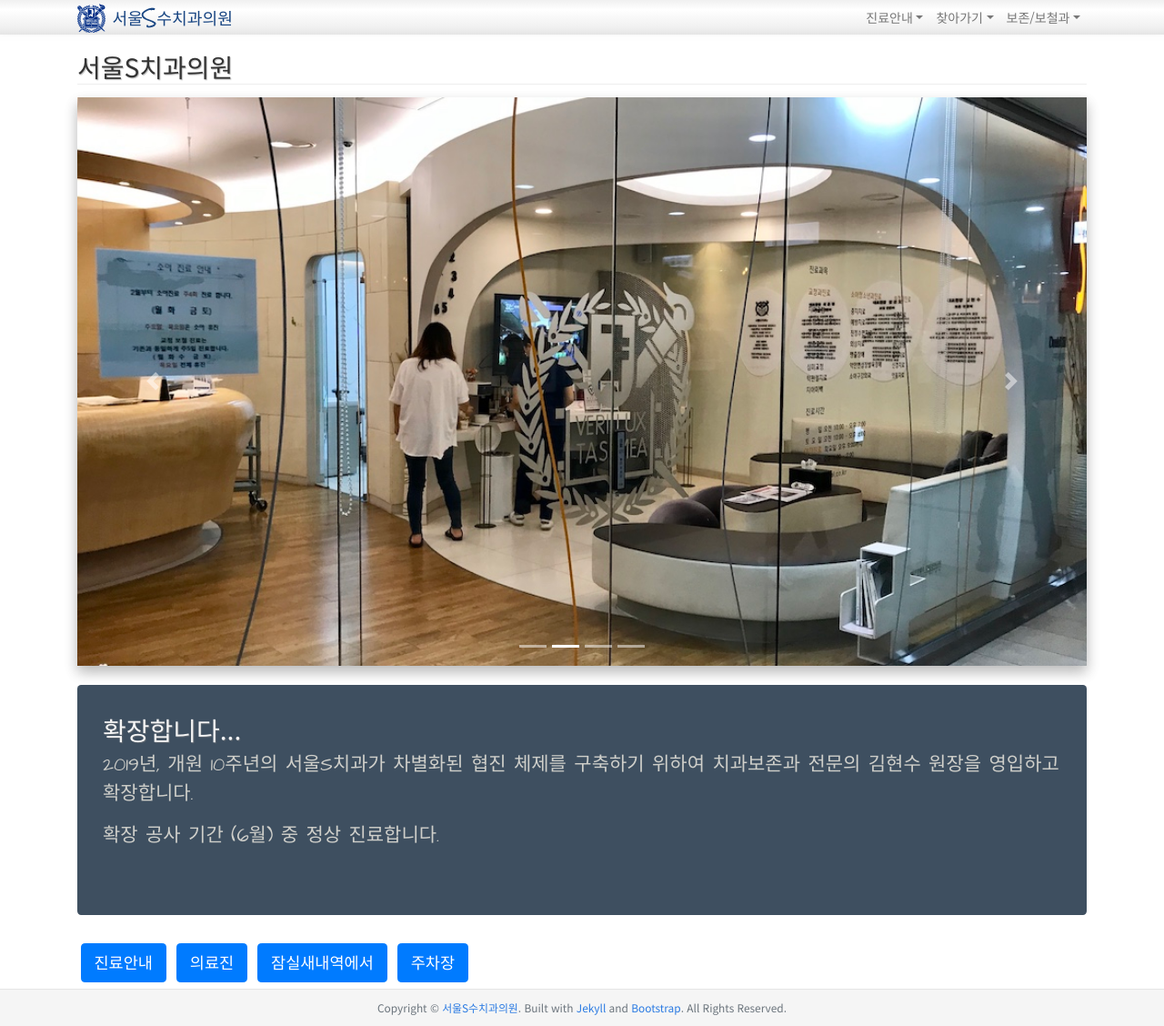
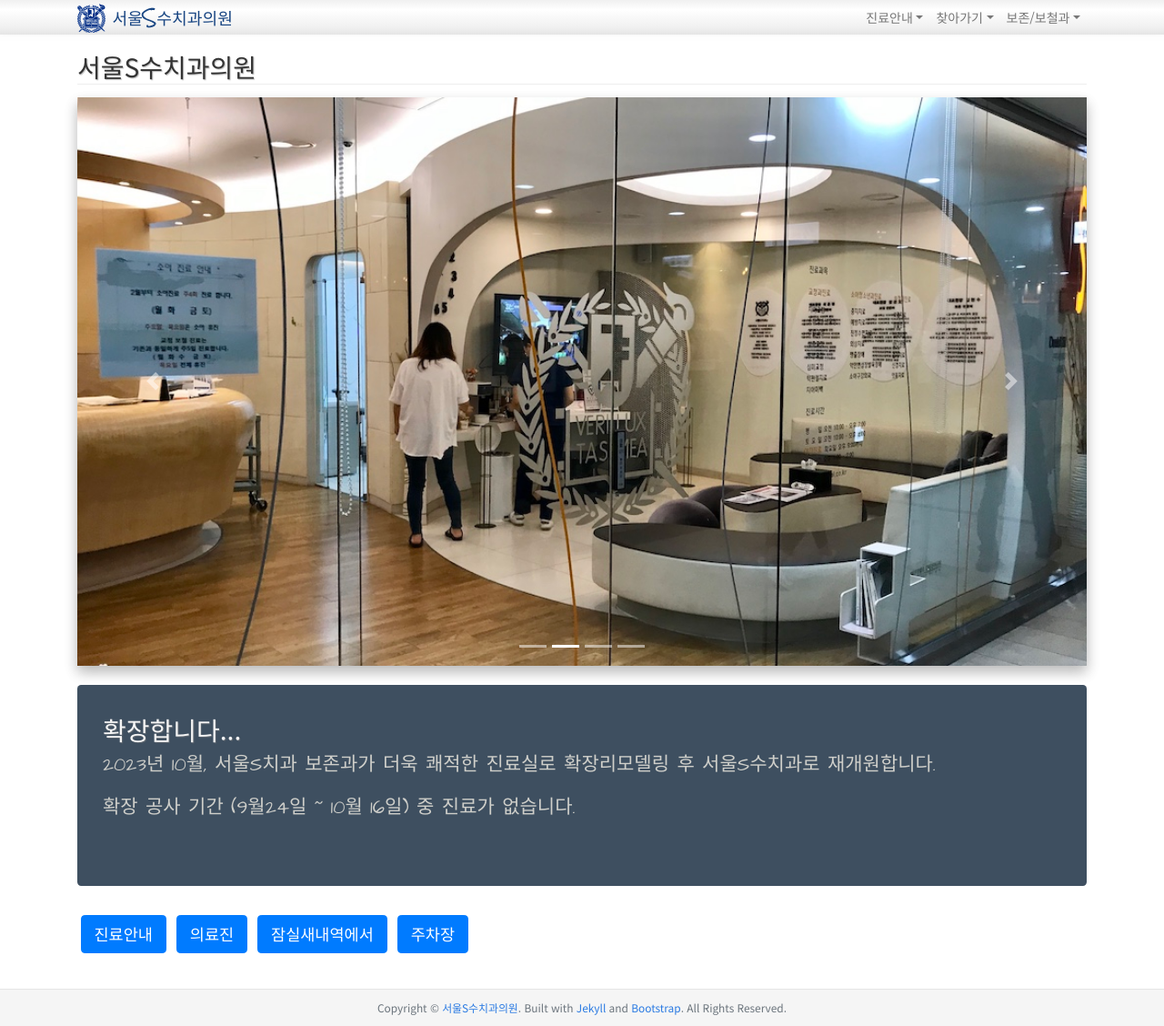
Before and after one commit to gehoon/sdental.clinic, a Jekyll site: the page built from index.html, in a window 1280 px wide and 1128 px high. Shown: the whole window at 91% size. Built offline with Jekyll 4.4.1, drawn with Linux system fonts in a browser that asks for light colours; some web fonts are replaced.

Commit message:
리모델링 공지

```diff
--- a/_config.yml
+++ b/_config.yml
@@ -2,7 +2,7 @@
 title: 서울S수치과의원
 email: gehoon@gmail.com
 logo: SNU_BL_xs.png
-description: 서울S치과; 경력 21년의 치과보존학전문의; 충치(수복)치료/신경치료/보철/임플란트/잇몸치료
+description: 서울S수치과; 경력 21년의 치과보존학전문의; 충치(수복)치료/신경치료/보철/임플란트/잇몸치료
 baseurl: "" # the subpath of your site, e.g. /blog
 github_username: gehoon
 
--- a/index.html
+++ b/index.html
@@ -1,11 +1,11 @@
 ---
 layout: default
-description: 서울S치과의원
+description: 서울S치과; 경력 21년의 치과보존학전문의; 충치(수복)치료/신경치료/보철/임플란트/잇몸치료
 ---
 
 <div id="home" class="mb-2">
 	<header>
-		<h1>서울S치과의원</h1>
+		<h1>서울S수치과의원</h1>
 	</header>
 
   <div id="carouselIndicators" class="carousel slide shadow mb-4" data-ride="carousel">
@@ -42,8 +42,8 @@ description: 서울S치과의원
 	<div id="notice" class="mb-4">
 		<div class="jumbotron">
 			<h1>확장합니다...</h1>
-      <p>2019년, 개원 10주년의 서울S치과가 차별화된 협진 체제를 구축하기 위하여 치과보존과 전문의 김현수 원장을 영입하고 확장합니다.</p>
-      <p>확장 공사 기간 (6월) 중 정상 진료합니다.</p>
+      <p>2023년 10월, 서울S치과 보존과가 더욱 쾌적한 진료실로 확장리모델링 후 서울S수치과로 재개원합니다.</p>
+      <p>확장 공사 기간 (9월24일 ~ 10월 16일) 중 진료가 없습니다.</p>
 		</div>
 	</div>
 
```
Also changed, not shown: _pages/10-info-info.md (+1 -1 lines), _pages/11-info-philosophy.md (+1 -1 lines).
